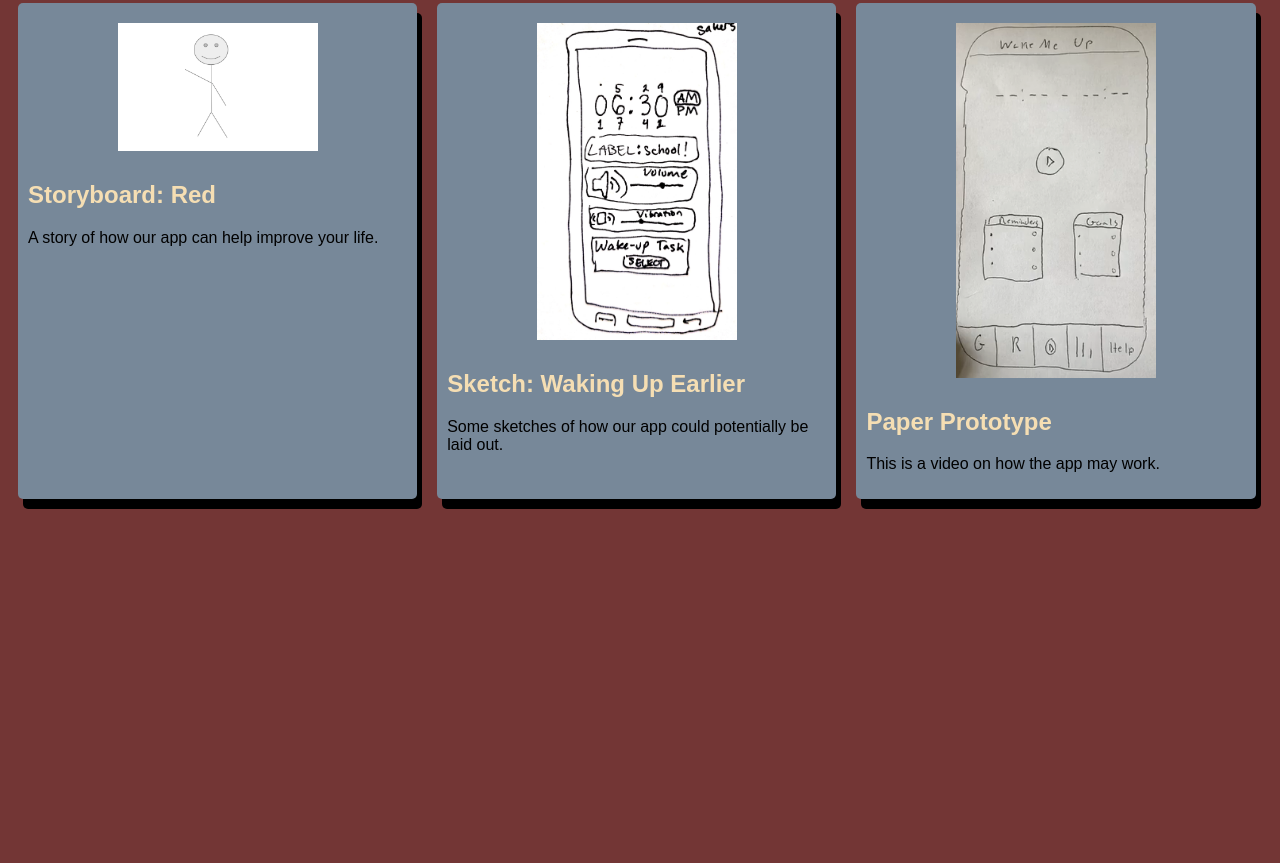
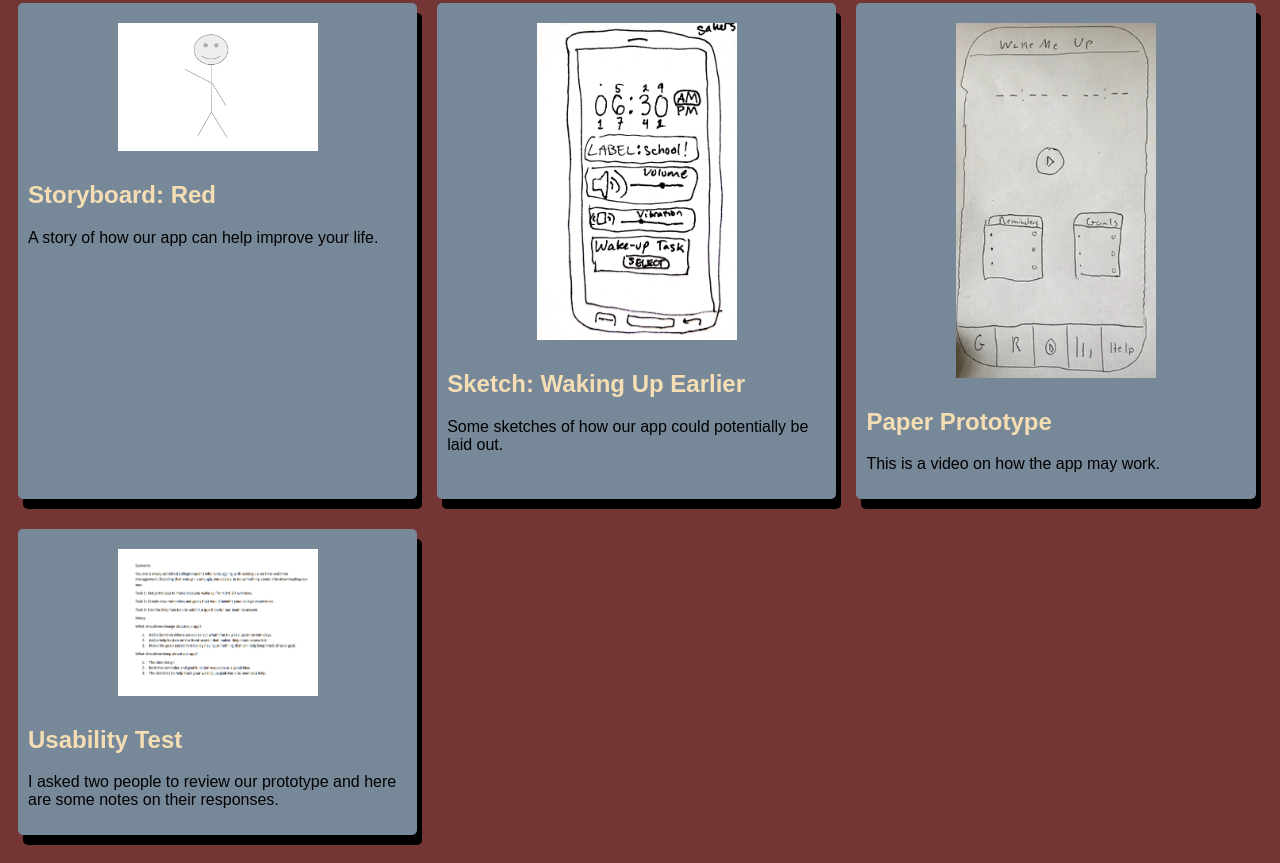
Before and after one commit to Noahr8/noahr8.github.io, a plain HTML site: page index.html in a window 1280 px wide. Shown: the part 534-1397 px from the top of the page. Before the commit the page ends 1061 px from the top, so only its background shows below. Drawn offline with Linux system fonts and the light colour scheme.

Commit message:
Add files via upload

```diff
--- a/index.html
+++ b/index.html
@@ -79,6 +79,18 @@
                     </p>
                 </section>
             </section>
+
+            <!-- Usability Testing-->
+            <section class="assignment">
+                <a href="files/usabilty-test.pdf"><img src="images/usability-test.png"></a>
+                <section class="assignment-details">
+                    <a href="files/usabilty-test.pdf"><h2>Usability Test</h2></a>
+                    <p>
+                        I asked two people to review our prototype and here are some notes on their responses.
+
+                    </p>
+                </section>
+            </section>
         </div>
     </body>
 </html>
```
Also changed, not shown: images/usability-test.png (added), 1 other file.
